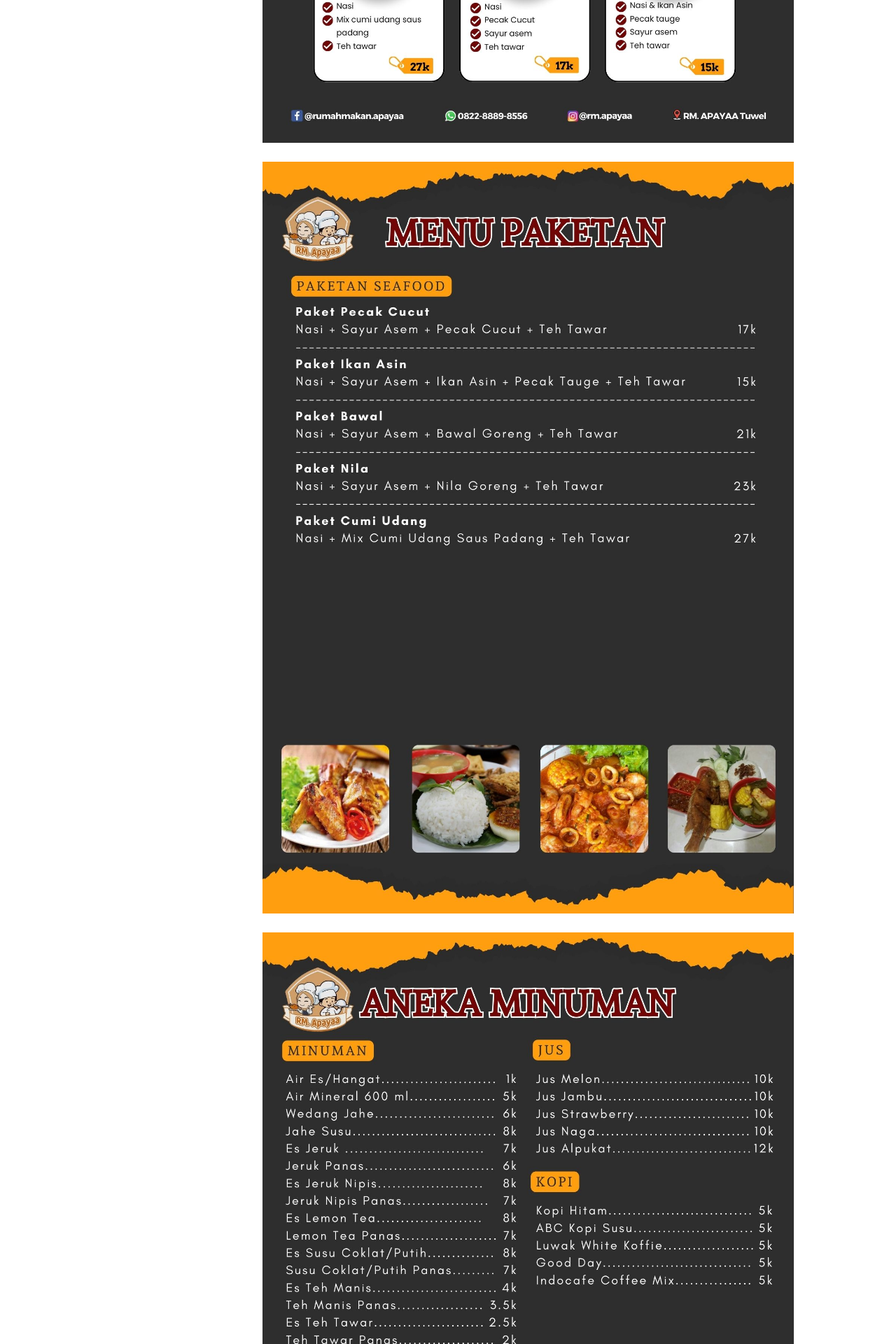
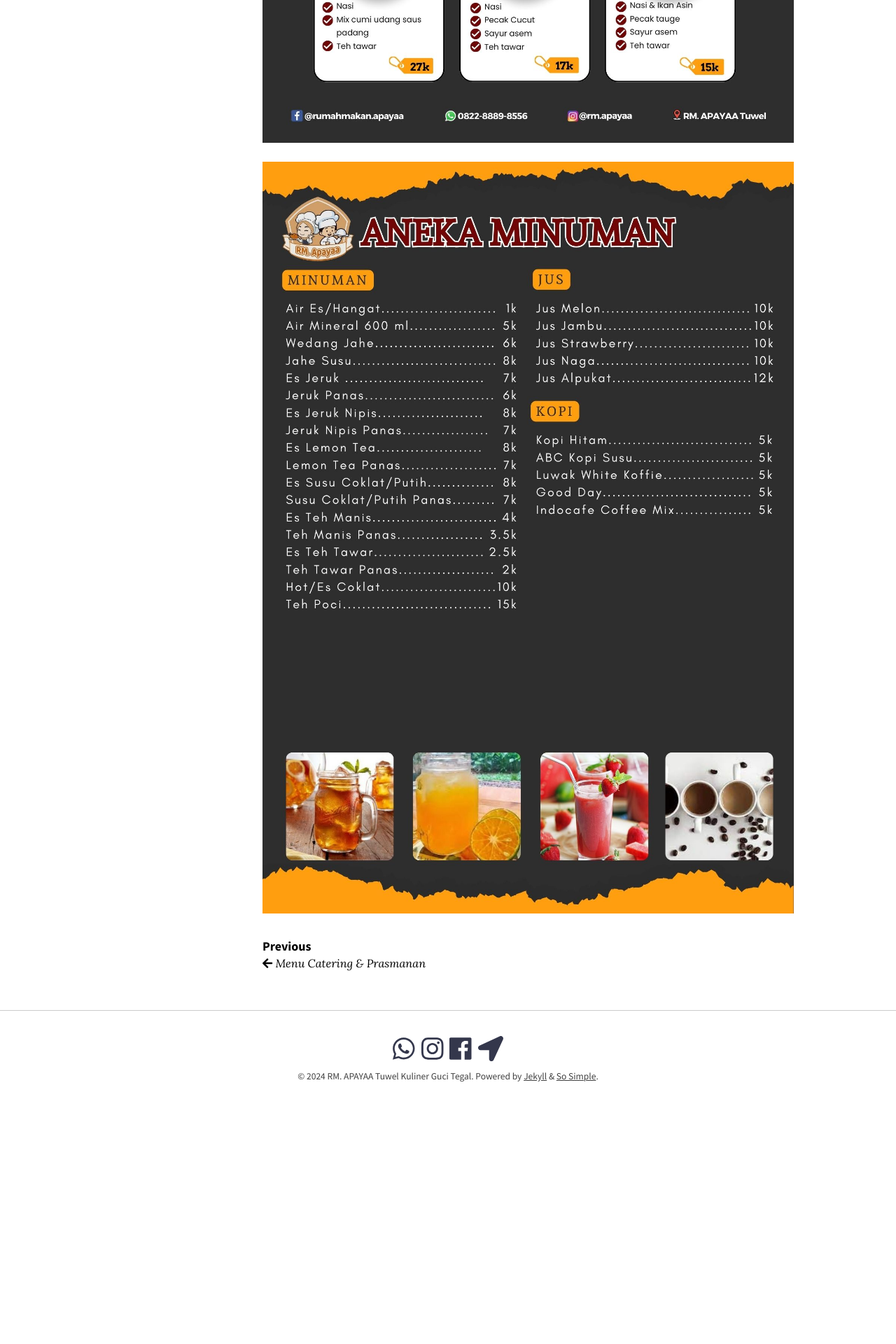
Before and after one commit to rm-apayaa/rm-apayaa.github.io, a Jekyll site: the page built from _posts/2023-03-02-menu-utama.markdown, in a window 1280 px wide. Shown: the part 3782-5702 px from the top of the page at 70% size. Built offline with Jekyll 4.4.1, drawn with Linux system fonts in a browser that asks for light colours; nearby versions of some CDN libraries; after the commit the page ends 5402 px from its top, so only the background shows below that.

Commit message:
remove paketan lanjut

```diff
--- a/_posts/2023-03-02-menu-utama.markdown
+++ b/_posts/2023-03-02-menu-utama.markdown
@@ -11,6 +11,4 @@ date: 2023-03-02T08:15:04+07:00
 
 ![image-center]({{ '/images/menu/menu-paket.jpg' | absolute_url }}){: .align-center}
 
-![image-center]({{ '/images/menu/menu-paket-lanjutan.jpg' | absolute_url }}){: .align-center}
-
 ![image-center]({{ '/images/menu/aneka-minuman.jpg' | absolute_url }}){: .align-center}
```
